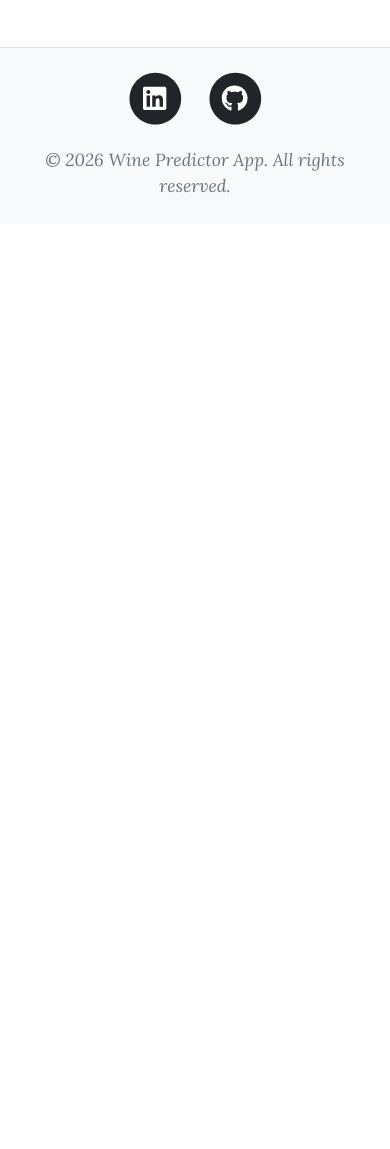
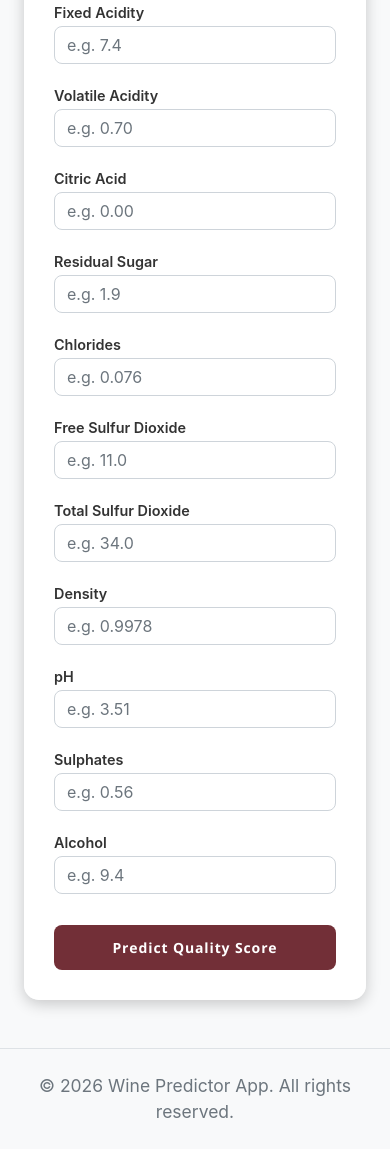
Before and after one commit to KushRadhanpura/End-to-End-mlflow-project, a Flask app: page / in a window 390 px wide. Shown: the part 466-1615 px from the top of the page. Before the commit the page ends 659 px from the top, so only its background shows below. Run offline with Flask 3, Linux system fonts and the light colour scheme; some libraries are stand-ins or nearby versions.

Commit message:
fix: add input form fields to index html

```diff
--- a/templates/index.html
+++ b/templates/index.html
@@ -3,71 +3,99 @@
     <head>
         <meta charset="utf-8" />
         <meta name="viewport" content="width=device-width, initial-scale=1, shrink-to-fit=no" />
-        <meta name="description" content="Wine Quality Prediction Results" />
-        <meta name="author" content="" />
-        <title>Prediction Results</title>
+        <title>Wine Quality Prediction</title>
         <link rel="icon" type="image/x-icon" href="static/assets/favicon.ico" />
         <script src="https://use.fontawesome.com/releases/v5.15.3/js/all.js" crossorigin="anonymous"></script>
-        <link href="https://fonts.googleapis.com/css?family=Lora:400,700,400italic,700italic" rel="stylesheet" type="text/css" />
-        <link href="https://fonts.googleapis.com/css?family=Open+Sans:300italic,400italic,600italic,700italic,800italic,400,300,600,700,800" rel="stylesheet" type="text/css" />
+        <link href="https://fonts.googleapis.com/css?family=Open+Sans:300,400,600,700" rel="stylesheet" />
         <link href="static/css/styles.css" rel="stylesheet" />
+        <style>
+            .form-container { background: rgba(255, 255, 255, 0.95); padding: 30px; border-radius: 15px; box-shadow: 0px 4px 15px rgba(0,0,0,0.2); margin-top: -50px; position: relative; z-index: 10; }
+            .form-control { border-radius: 8px; margin-bottom: 15px; }
+            .btn-predict { background-color: #722f37; color: white; font-weight: bold; width: 100%; border-radius: 8px; padding: 12px; border: none; }
+            .btn-predict:hover { background-color: #511f24; color: white; }
+            label { font-weight: 600; color: #333; font-size: 0.9rem; }
+        </style>
     </head>
-    <body>
+    <body class="bg-light">
         <nav class="navbar navbar-expand-lg navbar-light" id="mainNav">
             <div class="container px-4 px-lg-5">
                 <a class="navbar-brand" href="/">Home</a>
-                <button class="navbar-toggler" type="button" data-bs-toggle="collapse" data-bs-target="#navbarResponsive" aria-controls="navbarResponsive" aria-expanded="false" aria-label="Toggle navigation">
-                    Menu
-                    <i class="fas fa-bars"></i>
-                </button>
-                <div class="collapse navbar-collapse" id="navbarResponsive">
-                    <ul class="navbar-nav ms-auto py-4 py-lg-0">
-                        </ul>
-                </div>
             </div>
         </nav>
-        <header class="masthead" style="background-image: url('static/assets/img/wine.gif')">
+
+        <header class="masthead" style="background-image: url('static/assets/img/wine.gif'); padding: 8rem 0;">
             <div class="container position-relative px-4 px-lg-5">
                 <div class="row gx-4 gx-lg-5 justify-content-center">
-                    <div class="col-md-10 col-lg-8 col-xl-7">
+                    <div class="col-md-10 col-lg-8 col-xl-7 text-center text-white">
                         <div class="site-heading">
-                            <h1>Wine Quality Score</h1>
-                            <h1 style="font-size: 4.5rem; color: #ffc107; text-shadow: 2px 2px 8px rgba(0,0,0,0.5);">{{prediction}}</h1>
-                            <span class="subheading">Model Prediction Result</span>
+                            <h1>Wine Quality Predictor</h1>
+                            <span class="subheading">Enter the chemical properties below</span>
                         </div>
                     </div>
                 </div>
             </div>
         </header>
 
-        <footer class="border-top py-4 bg-light">
-            <div class="container px-4 px-lg-5">
-                <div class="row gx-4 gx-lg-5 justify-content-center">
-                    <div class="col-md-10 col-lg-8 col-xl-7">
-                        <ul class="list-inline text-center">
-                            <li class="list-inline-item">
-                                <a href="https://www.linkedin.com/in/kush-radhanpura" target="_blank" rel="noopener noreferrer">
-                                    <span class="fa-stack fa-lg">
-                                        <i class="fas fa-circle fa-stack-2x"></i>
-                                        <i class="fab fa-linkedin fa-stack-1x fa-inverse"></i>
-                                    </span>
-                                </a>
-                            </li>
-                            <li class="list-inline-item">
-                                <a href="https://github.com/KushRadhanpura" target="_blank" rel="noopener noreferrer">
-                                    <span class="fa-stack fa-lg">
-                                        <i class="fas fa-circle fa-stack-2x"></i>
-                                        <i class="fab fa-github fa-stack-1x fa-inverse"></i>
-                                    </span>
-                                </a>
-                            </li>
-                        </ul>
-                        <div class="small text-center text-muted fst-italic">© 2026 Wine Predictor App. All rights reserved.</div>
-                    </div>
+        <div class="container px-4 px-lg-5 mb-5">
+            <div class="row gx-4 gx-lg-5 justify-content-center">
+                <div class="col-lg-8">
+                    <form action="/predict" method="POST" class="form-container">
+                        <div class="row">
+                            <div class="col-md-6">
+                                <label>Fixed Acidity</label>
+                                <input type="number" step="any" name="fixed_acidity" class="form-control" placeholder="e.g. 7.4" required>
+                            </div>
+                            <div class="col-md-6">
+                                <label>Volatile Acidity</label>
+                                <input type="number" step="any" name="volatile_acidity" class="form-control" placeholder="e.g. 0.70" required>
+                            </div>
+                            <div class="col-md-6">
+                                <label>Citric Acid</label>
+                                <input type="number" step="any" name="citric_acid" class="form-control" placeholder="e.g. 0.00" required>
+                            </div>
+                            <div class="col-md-6">
+                                <label>Residual Sugar</label>
+                                <input type="number" step="any" name="residual_sugar" class="form-control" placeholder="e.g. 1.9" required>
+                            </div>
+                            <div class="col-md-6">
+                                <label>Chlorides</label>
+                                <input type="number" step="any" name="chlorides" class="form-control" placeholder="e.g. 0.076" required>
+                            </div>
+                            <div class="col-md-6">
+                                <label>Free Sulfur Dioxide</label>
+                                <input type="number" step="any" name="free_sulfur_dioxide" class="form-control" placeholder="e.g. 11.0" required>
+                            </div>
+                            <div class="col-md-6">
+                                <label>Total Sulfur Dioxide</label>
+                                <input type="number" step="any" name="total_sulfur_dioxide" class="form-control" placeholder="e.g. 34.0" required>
+                            </div>
+                            <div class="col-md-6">
+                                <label>Density</label>
+                                <input type="number" step="any" name="density" class="form-control" placeholder="e.g. 0.9978" required>
+                            </div>
+                            <div class="col-md-6">
+                                <label>pH</label>
+                                <input type="number" step="any" name="pH" class="form-control" placeholder="e.g. 3.51" required>
+                            </div>
+                            <div class="col-md-6">
+                                <label>Sulphates</label>
+                                <input type="number" step="any" name="sulphates" class="form-control" placeholder="e.g. 0.56" required>
+                            </div>
+                            <div class="col-md-6 mx-auto">
+                                <label>Alcohol</label>
+                                <input type="number" step="any" name="alcohol" class="form-control" placeholder="e.g. 9.4" required>
+                            </div>
+                        </div>
+                        <button type="submit" class="btn btn-predict mt-3">Predict Quality Score</button>
+                    </form>
                 </div>
             </div>
+        </div>
+
+        <footer class="border-top py-4 bg-light">
+            <div class="container px-4 px-lg-5 text-center">
+                <div class="small text-muted">© 2026 Wine Predictor App. All rights reserved.</div>
+            </div>
         </footer>
-        <script src="https://cdn.jsdelivr.net/npm/bootstrap@5.1.0/dist/js/bootstrap.bundle.min.js"></script>
-        <script src="static/js/scripts.js"></script>
     </body>
 </html>
```
